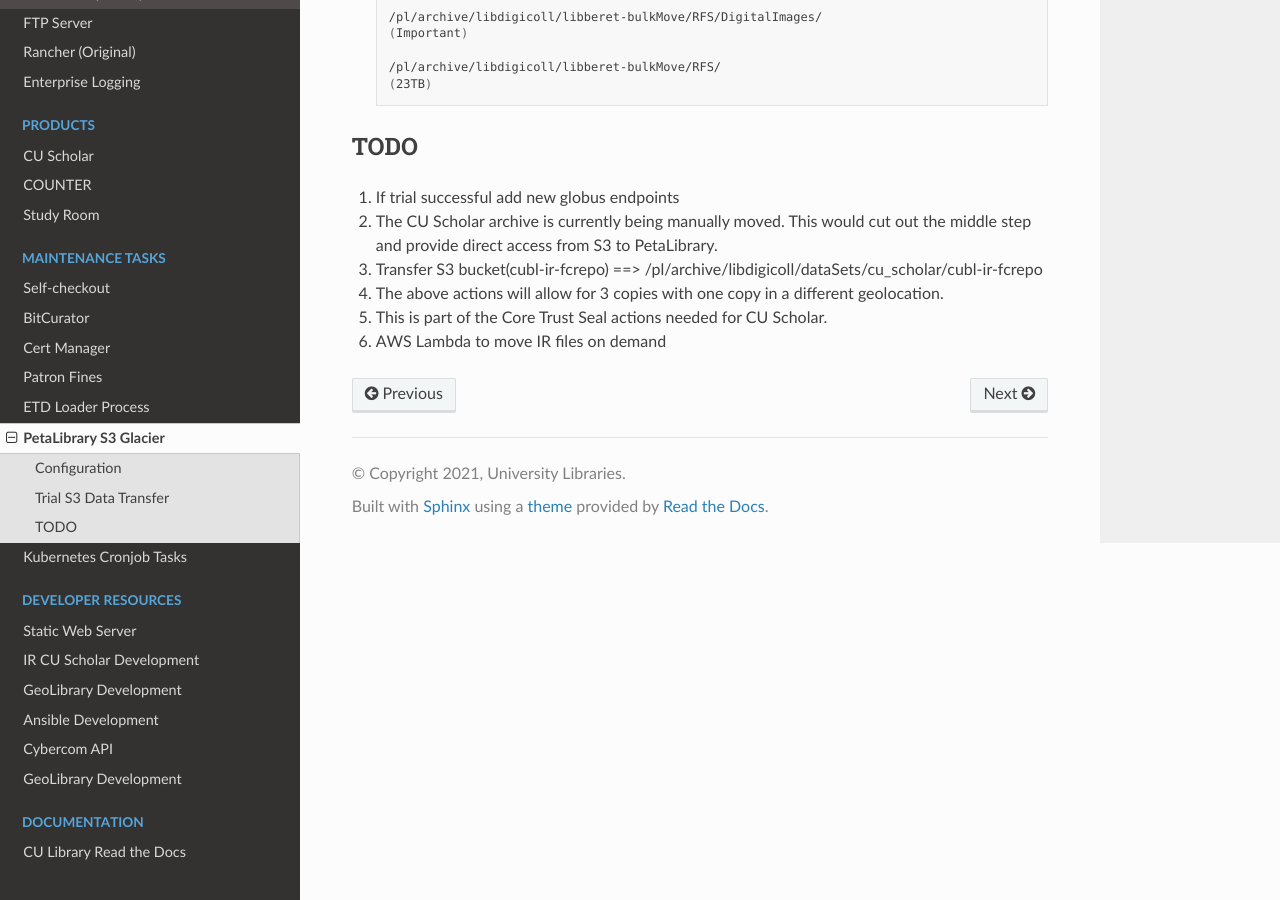
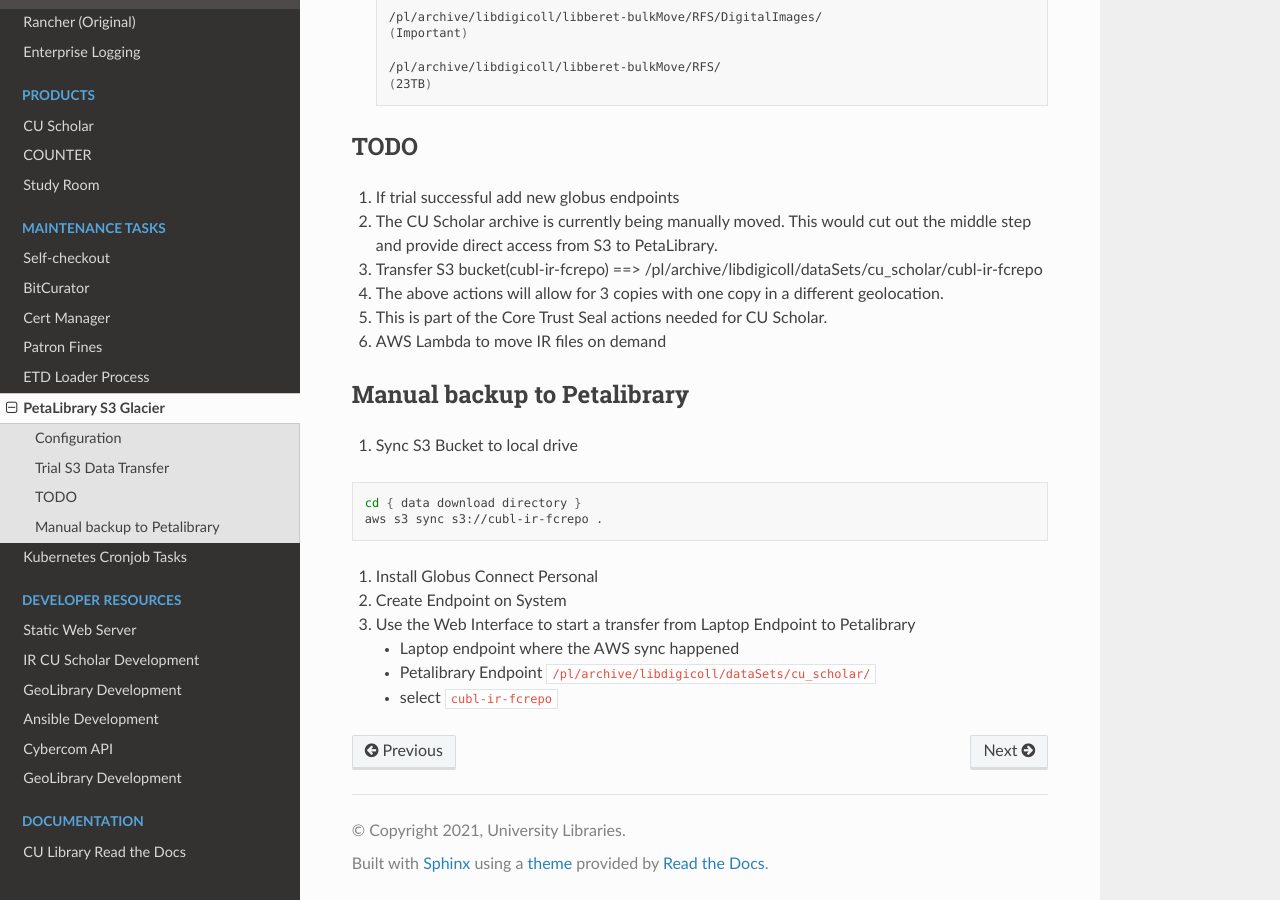
Before and after one commit to culibraries/documentation, a Sphinx documentation site: the page built from docs/pages/globus-petalibrary.md, in a window 1280 px wide and 900 px high, scrolled down 749 px. Built offline with Sphinx 7.4.7 and the Read the Docs theme 2.0.0, drawn with Linux system fonts in a browser that asks for light colours.

````diff
--- a/docs/pages/globus-petalibrary.md
+++ b/docs/pages/globus-petalibrary.md
@@ -36,3 +36,16 @@ Documentation for the Globus Online transfer of Petalibrary data to S3 Bucket.
 1. The above actions will allow for 3 copies with one copy in a different geolocation.
 1. This is part of the Core Trust Seal actions needed for CU Scholar.
 1. AWS Lambda to move IR files on demand
+
+## Manual backup to Petalibrary
+1. Sync S3 Bucket to local drive
+```sh
+cd { data download directory }
+aws s3 sync s3://cubl-ir-fcrepo .
+```
+1. Install Globus Connect Personal
+1. Create Endpoint on System
+1. Use the Web Interface to start a transfer from Laptop Endpoint to Petalibrary
+    * Laptop endpoint where the AWS sync happened
+    * Petalibrary Endpoint `/pl/archive/libdigicoll/dataSets/cu_scholar/`
+    * select `cubl-ir-fcrepo`
````
Also changed, not shown: docs/pages/data-logger.md (added, +10 -0 lines), docs/pages/dlp-dev.md (+4 -1 lines).
